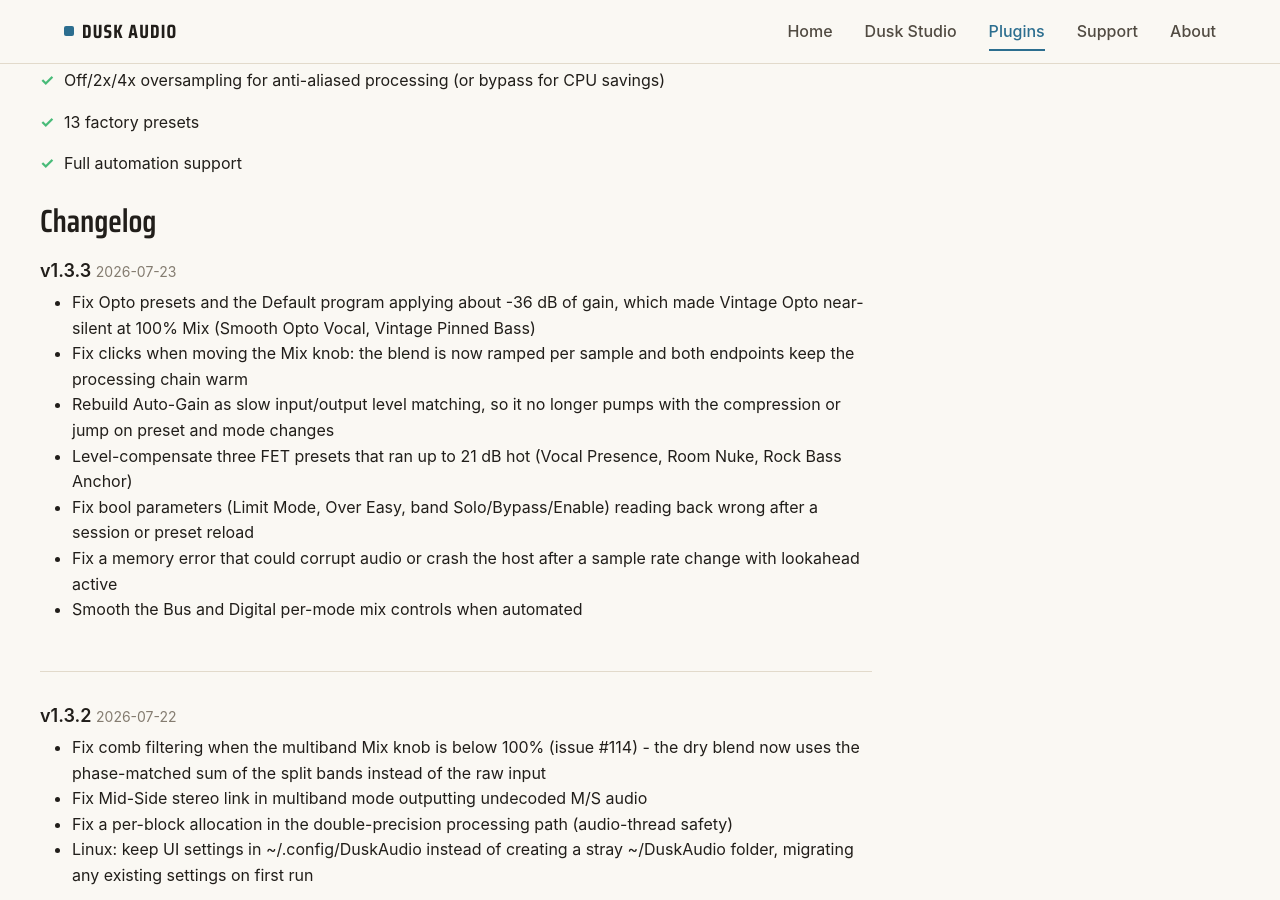
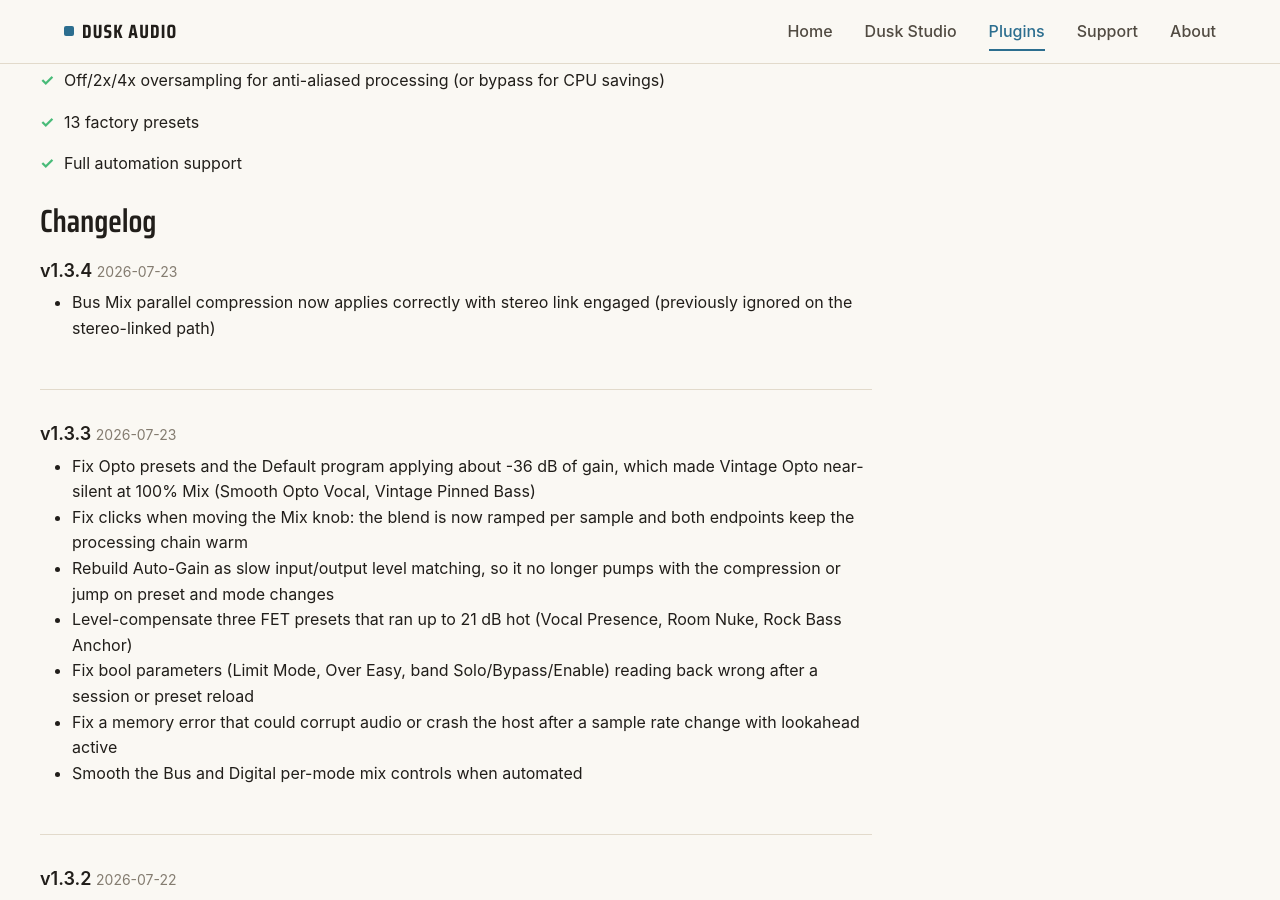
Before and after one commit to dusk-audio/dusk-audio.github.io, a Jekyll site: the page built from _plugins/multi-comp.md, in a window 1280 px wide and 900 px high, scrolled down 11774 px. Built offline with Jekyll 4.4.1, drawn with Linux system fonts in a browser that asks for light colours; some of the changed text lies outside the part shown.

Commit message:
Update Multi-Comp to v1.3.4

```diff
--- a/_data/plugins.yml
+++ b/_data/plugins.yml
@@ -17,7 +17,7 @@
     Professional dynamics control, completely free.
   status: released
   featured: true
-  version: 1.3.3
+  version: 1.3.4
 - name: Spectrum Analyzer
   slug: spectrum-analyzer
   tagline: Real-time FFT spectrum visualization
--- a/_plugins/multi-comp.md
+++ b/_plugins/multi-comp.md
@@ -4,7 +4,7 @@
 slug: multi-comp
 tagline: Multi-mode dynamics compressor
 description: Professional multi-mode compressor with 7 compression styles plus 4-band multiband compression. Free VST3, LV2, and AU plugin for Linux, Windows, and macOS.
-version: "1.3.3"
+version: "1.3.4"
 
 features:
   - 8 compression modes (Vintage Opto, Vintage FET, Classic VCA, Bus, Studio FET, Studio VCA, Digital, Multiband)
@@ -33,6 +33,10 @@
   - "Sample rates: 44.1kHz to 192kHz"
 
 changelog:
+  - version: "1.3.4"
+    date: "2026-07-23"
+    changes:
+      - "Bus Mix parallel compression now applies correctly with stereo link engaged (previously ignored on the stereo-linked path)"
   - version: "1.3.3"
     date: "2026-07-23"
     changes:
```
Also changed, not shown: 2 other files.
